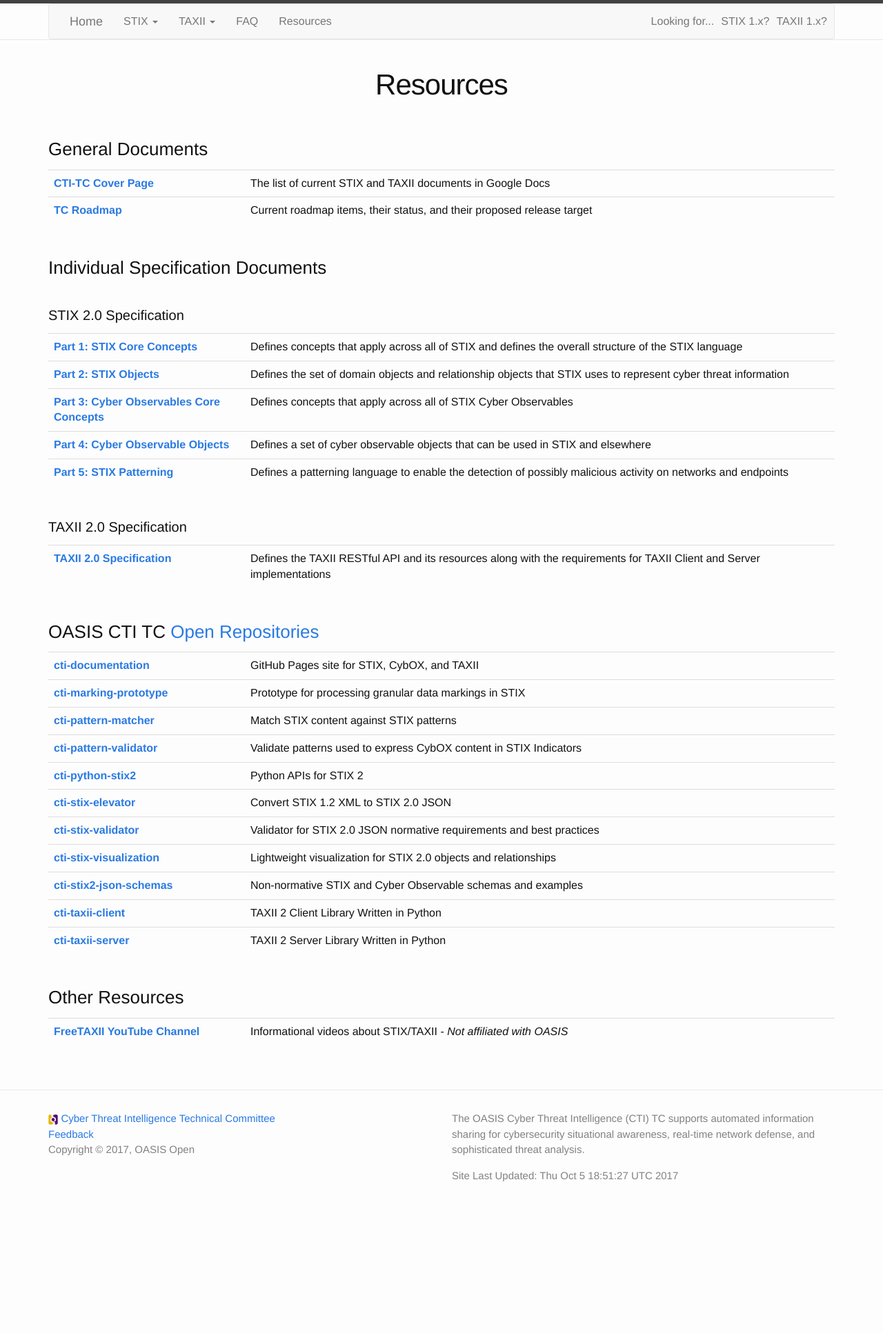
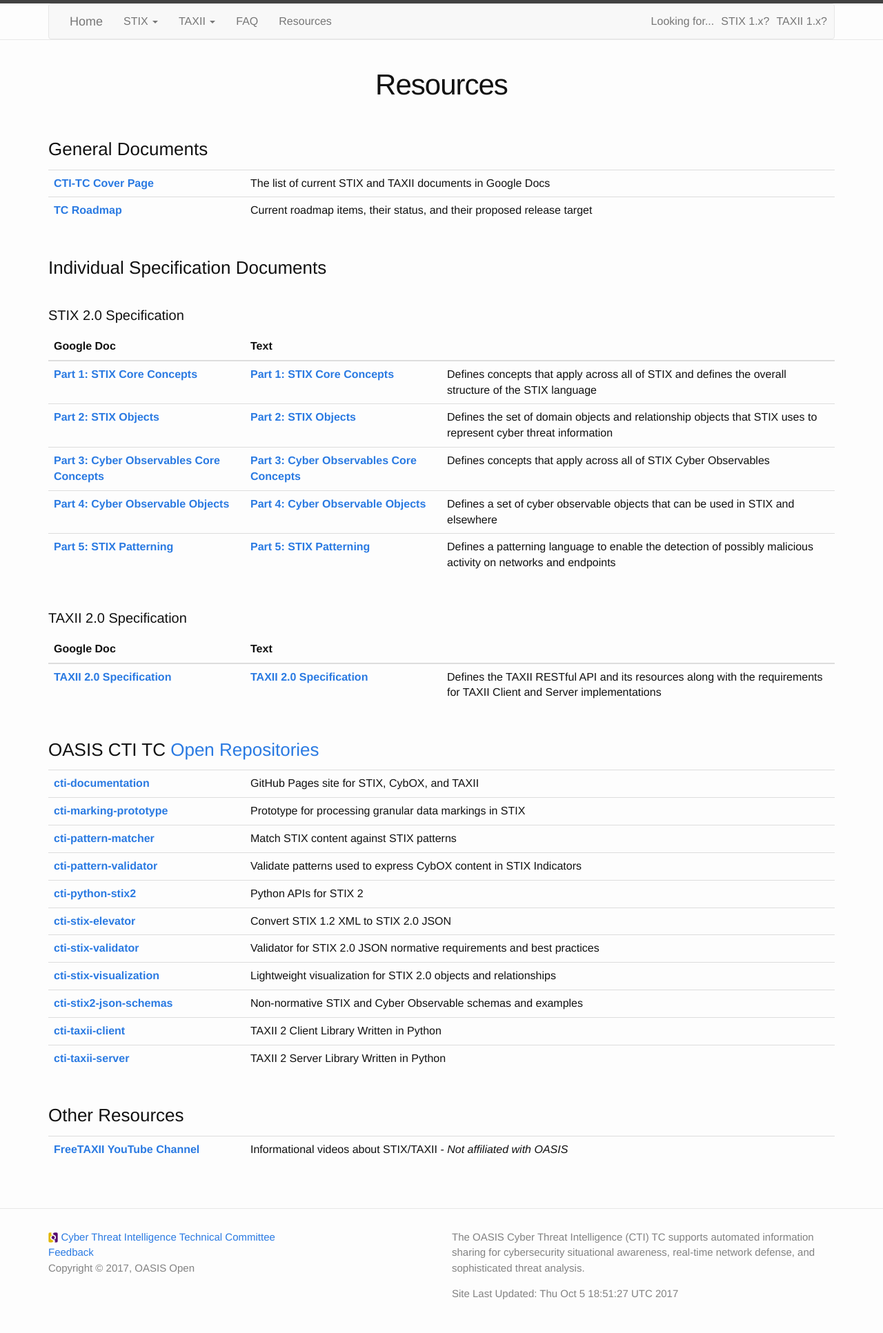
Before and after one commit to oasis-open/cti-documentation, a Jekyll site: the page built from resources.md, in a window 1280 px wide. Shown: the whole page at 69% size. Built offline with Jekyll 4.4.1, drawn with Linux system fonts in a browser that asks for light colours; before the commit the page ends 1761 px from its top, so only the background shows below that.

Commit message:
Added both Google Doc and text versions of specification documents

```diff
--- a/_sass/_base.scss
+++ b/_sass/_base.scss
@@ -458,7 +458,8 @@
  * Tables
  */
 .table-anchor tbody tr td:nth-of-type(1),
-.table-col1-width tbody tr td:nth-of-type(1){
+.table-col1-width tbody tr td:nth-of-type(1),
+.table-col2-width tbody tr td:nth-of-type(2) {
     width: 25%;
 }
 
--- a/resources.md
+++ b/resources.md
@@ -17,19 +17,21 @@
 
 #### STIX 2.0 Specification
 
-{: .table .table-hover .table-example .table-desc .table-col1-width}
-| :------: | ----------- |
-|[**Part 1: STIX Core Concepts**](https://docs.google.com/document/d/1dIrh1Lp3KAjEMm8o2VzAmuV0Peu-jt9aAh1IHrjAroM/pub){: target="_blank"}|Defines concepts that apply across all of STIX and defines the overall structure of the STIX language|
-|[**Part 2: STIX Objects**](https://docs.google.com/document/d/1IvkLxg_tCnICsatu2lyxKmWmh1gY2h8HUNssKIE-UIA/pub){: target="_blank"}|Defines the set of domain objects and relationship objects that STIX uses to represent cyber threat information|
-|[**Part 3: Cyber Observables Core Concepts**](https://docs.google.com/document/d/1ti4Ei_ii_Uc4izHNZlYmBP9NgD5-iVWC--y-3HmGZyg/pub){: target="_blank"}|Defines concepts that apply across all of STIX Cyber Observables|
-|[**Part 4: Cyber Observable Objects**](https://docs.google.com/document/d/167aIyr5BIAJJORzjT11U25cGSBJ0cBNSdkheNJFz6l8/pub){: target="_blank"}|Defines a set of cyber observable objects that can be used in STIX and elsewhere|
-|[**Part 5: STIX Patterning**](https://docs.google.com/document/d/1nK1RXcE2aMvQoG1Kgr3aTBtHZ1IyehzOk7vU0n5FUGY/pub){: target="_blank"}|Defines a patterning language to enable the detection of possibly malicious activity on networks and endpoints|
+{: .table .table-hover .table-example .table-desc .table-col1-width .table-col2-width}
+| Google Doc | Text | |
+| :------ | | :------ | ----------- |
+|[**Part 1: STIX Core Concepts**](https://docs.google.com/document/d/1dIrh1Lp3KAjEMm8o2VzAmuV0Peu-jt9aAh1IHrjAroM){: target="_blank"}|[**Part 1: STIX Core Concepts**](https://docs.google.com/document/d/1dIrh1Lp3KAjEMm8o2VzAmuV0Peu-jt9aAh1IHrjAroM/pub){: target="_blank"} |Defines concepts that apply across all of STIX and defines the overall structure of the STIX language|
+|[**Part 2: STIX Objects**](https://docs.google.com/document/d/1IvkLxg_tCnICsatu2lyxKmWmh1gY2h8HUNssKIE-UIA){: target="_blank"}|[**Part 2: STIX Objects**](https://docs.google.com/document/d/1IvkLxg_tCnICsatu2lyxKmWmh1gY2h8HUNssKIE-UIA/pub){: target="_blank"} |Defines the set of domain objects and relationship objects that STIX uses to represent cyber threat information|
+|[**Part 3: Cyber Observables Core Concepts**](https://docs.google.com/document/d/1ti4Ei_ii_Uc4izHNZlYmBP9NgD5-iVWC--y-3HmGZyg){: target="_blank"}|[**Part 3: Cyber Observables Core Concepts**](https://docs.google.com/document/d/1ti4Ei_ii_Uc4izHNZlYmBP9NgD5-iVWC--y-3HmGZyg/pub){: target="_blank"} |Defines concepts that apply across all of STIX Cyber Observables|
+|[**Part 4: Cyber Observable Objects**](https://docs.google.com/document/d/167aIyr5BIAJJORzjT11U25cGSBJ0cBNSdkheNJFz6l8){: target="_blank"}|[**Part 4: Cyber Observable Objects**](https://docs.google.com/document/d/167aIyr5BIAJJORzjT11U25cGSBJ0cBNSdkheNJFz6l8/pub){: target="_blank"} |Defines a set of cyber observable objects that can be used in STIX and elsewhere|
+|[**Part 5: STIX Patterning**](https://docs.google.com/document/d/1nK1RXcE2aMvQoG1Kgr3aTBtHZ1IyehzOk7vU0n5FUGY){: target="_blank"}|[**Part 5: STIX Patterning**](https://docs.google.com/document/d/1nK1RXcE2aMvQoG1Kgr3aTBtHZ1IyehzOk7vU0n5FUGY/pub){: target="_blank"} |Defines a patterning language to enable the detection of possibly malicious activity on networks and endpoints|
 
 #### TAXII 2.0 Specification
 
-{: .table .table-hover .table-example .table-desc .table-col1-width}
-| :------: | ----------- |
-[**TAXII 2.0 Specification**](https://docs.google.com/document/d/1Jv9ICjUNZrOnwUXtenB1QcnBLO35RnjQcJLsa1mGSkI/pub){: target="_blank"}|Defines the TAXII RESTful API and its resources along with the requirements for TAXII Client and Server implementations|
+{: .table .table-hover .table-example .table-desc .table-col1-width .table-col2-width}
+| Google Doc | Text | |
+| :------ | | :------ | ----------- |
+[**TAXII 2.0 Specification**](https://docs.google.com/document/d/1Jv9ICjUNZrOnwUXtenB1QcnBLO35RnjQcJLsa1mGSkI){: target="_blank"}|[**TAXII 2.0 Specification**](https://docs.google.com/document/d/1Jv9ICjUNZrOnwUXtenB1QcnBLO35RnjQcJLsa1mGSkI/pub){: target="_blank"}|Defines the TAXII RESTful API and its resources along with the requirements for TAXII Client and Server implementations|
 
 
 ### OASIS CTI TC [Open Repositories](https://www.oasis-open.org/resources/open-repositories/){: target="_blank"}
```
